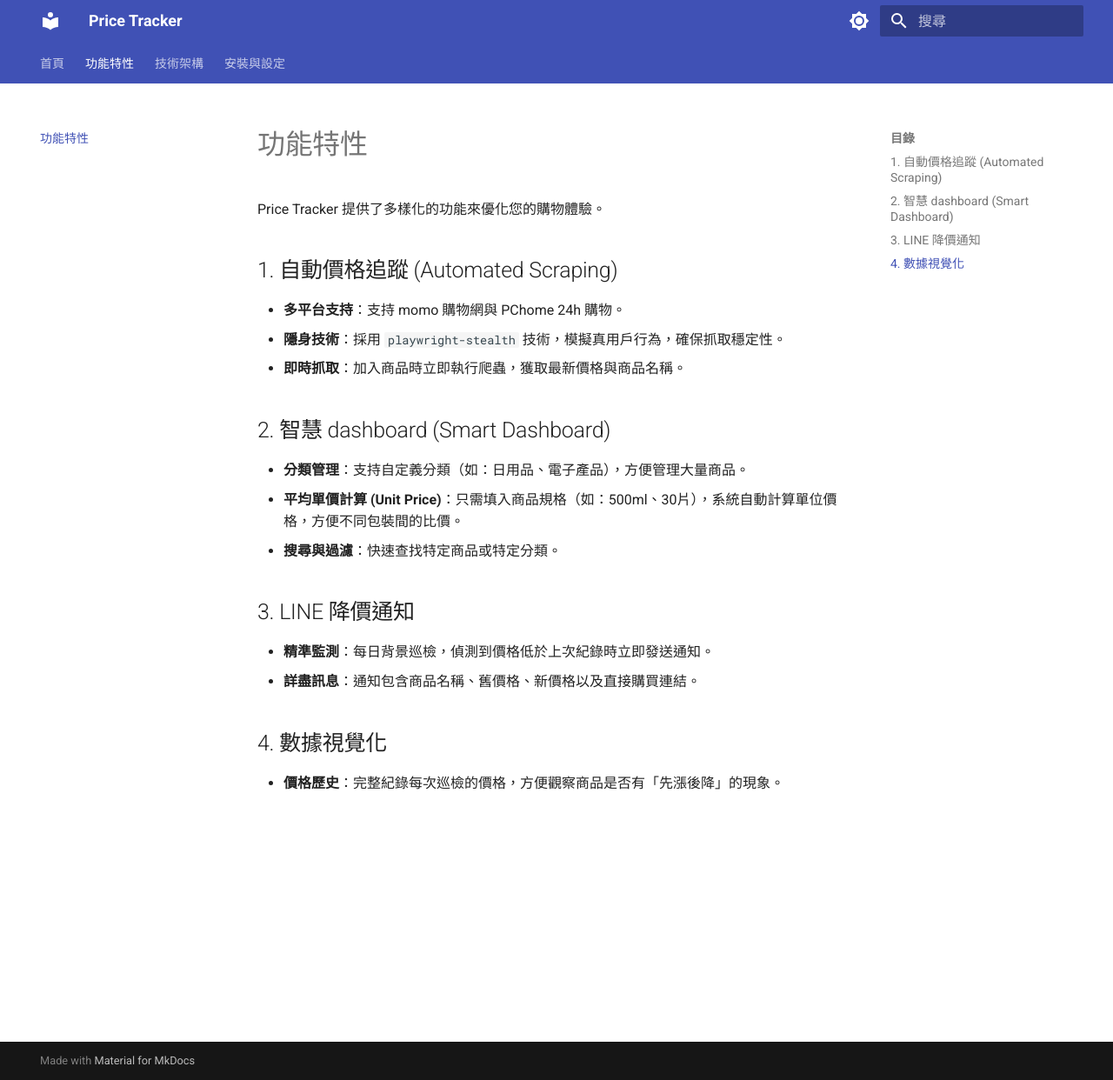
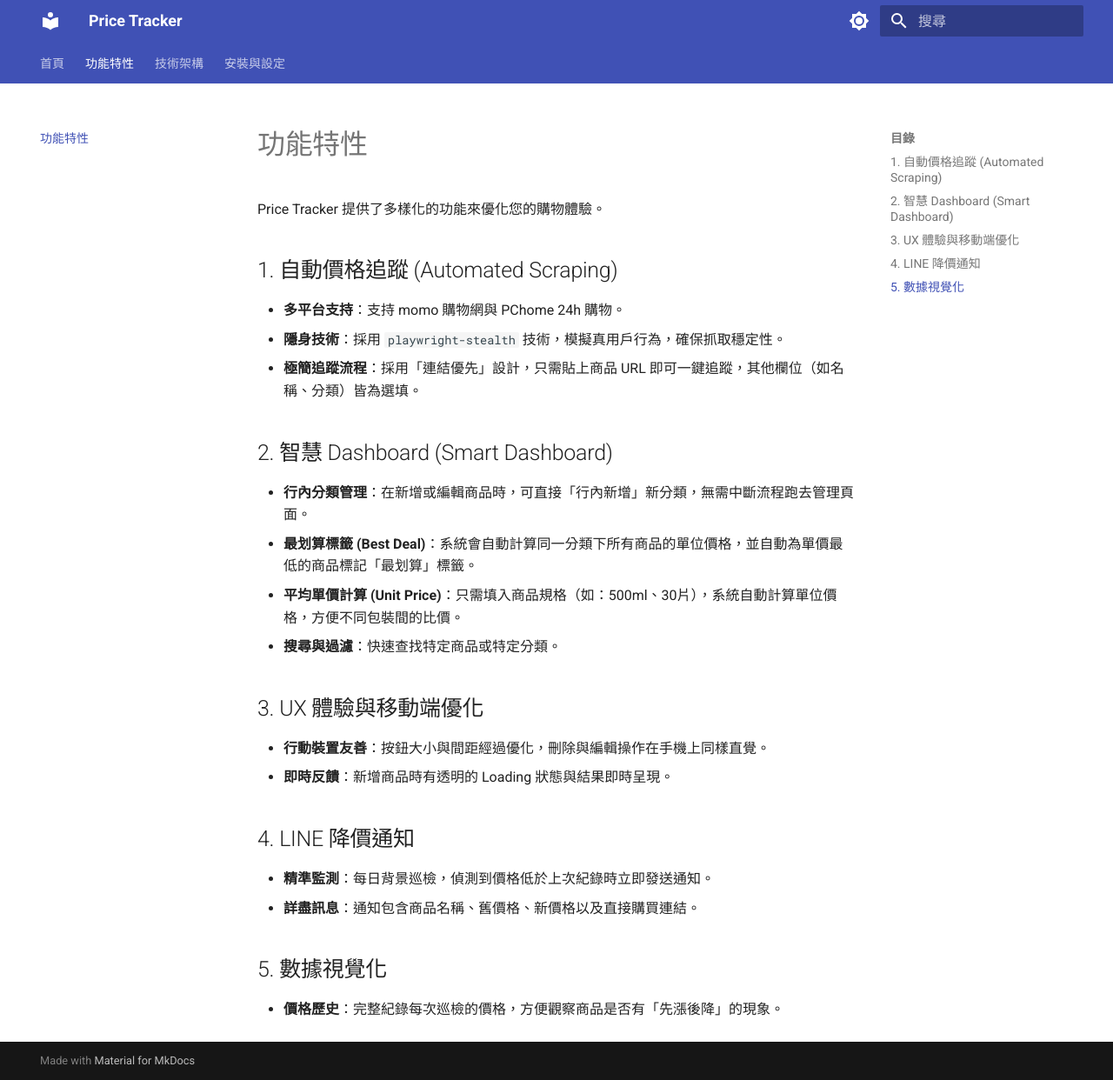
Before and after one commit to TSLsun/price-tracker, an MkDocs documentation site: the page built from docs/features.md, in a window 1280 px wide and 1242 px high. Shown: the whole window at 87% size. Built offline with MkDocs 1.6.1 and Material for MkDocs 9.7.7, drawn with Linux system fonts in a browser that asks for light colours.

Commit message:
docs: update documentation for the main page and features.

```diff
--- a/docs/features.md
+++ b/docs/features.md
@@ -5,16 +5,21 @@ Price Tracker 提供了多樣化的功能來優化您的購物體驗。
 ## 1. 自動價格追蹤 (Automated Scraping)
 *   **多平台支持**：支持 momo 購物網與 PChome 24h 購物。
 *   **隱身技術**：採用 `playwright-stealth` 技術，模擬真用戶行為，確保抓取穩定性。
-*   **即時抓取**：加入商品時立即執行爬蟲，獲取最新價格與商品名稱。
+*   **極簡追蹤流程**：採用「連結優先」設計，只需貼上商品 URL 即可一鍵追蹤，其他欄位（如名稱、分類）皆為選填。
 
-## 2. 智慧 dashboard (Smart Dashboard)
-*   **分類管理**：支持自定義分類（如：日用品、電子產品），方便管理大量商品。
+## 2. 智慧 Dashboard (Smart Dashboard)
+*   **行內分類管理**：在新增或編輯商品時，可直接「行內新增」新分類，無需中斷流程跑去管理頁面。
+*   **最划算標籤 (Best Deal)**：系統會自動計算同一分類下所有商品的單位價格，並自動為單價最低的商品標記「最划算」標籤。
 *   **平均單價計算 (Unit Price)**：只需填入商品規格（如：500ml、30片），系統自動計算單位價格，方便不同包裝間的比價。
 *   **搜尋與過濾**：快速查找特定商品或特定分類。
 
-## 3. LINE 降價通知
+## 3. UX 體驗與移動端優化
+*   **行動裝置友善**：按鈕大小與間距經過優化，刪除與編輯操作在手機上同樣直覺。
+*   **即時反饋**：新增商品時有透明的 Loading 狀態與結果即時呈現。
+
+## 4. LINE 降價通知
 *   **精準監測**：每日背景巡檢，偵測到價格低於上次紀錄時立即發送通知。
 *   **詳盡訊息**：通知包含商品名稱、舊價格、新價格以及直接購買連結。
 
-## 4. 數據視覺化
+## 5. 數據視覺化
 *   **價格歷史**：完整紀錄每次巡檢的價格，方便觀察商品是否有「先漲後降」的現象。
```
Also changed, not shown: docs/index.md (+5 -7 lines).
